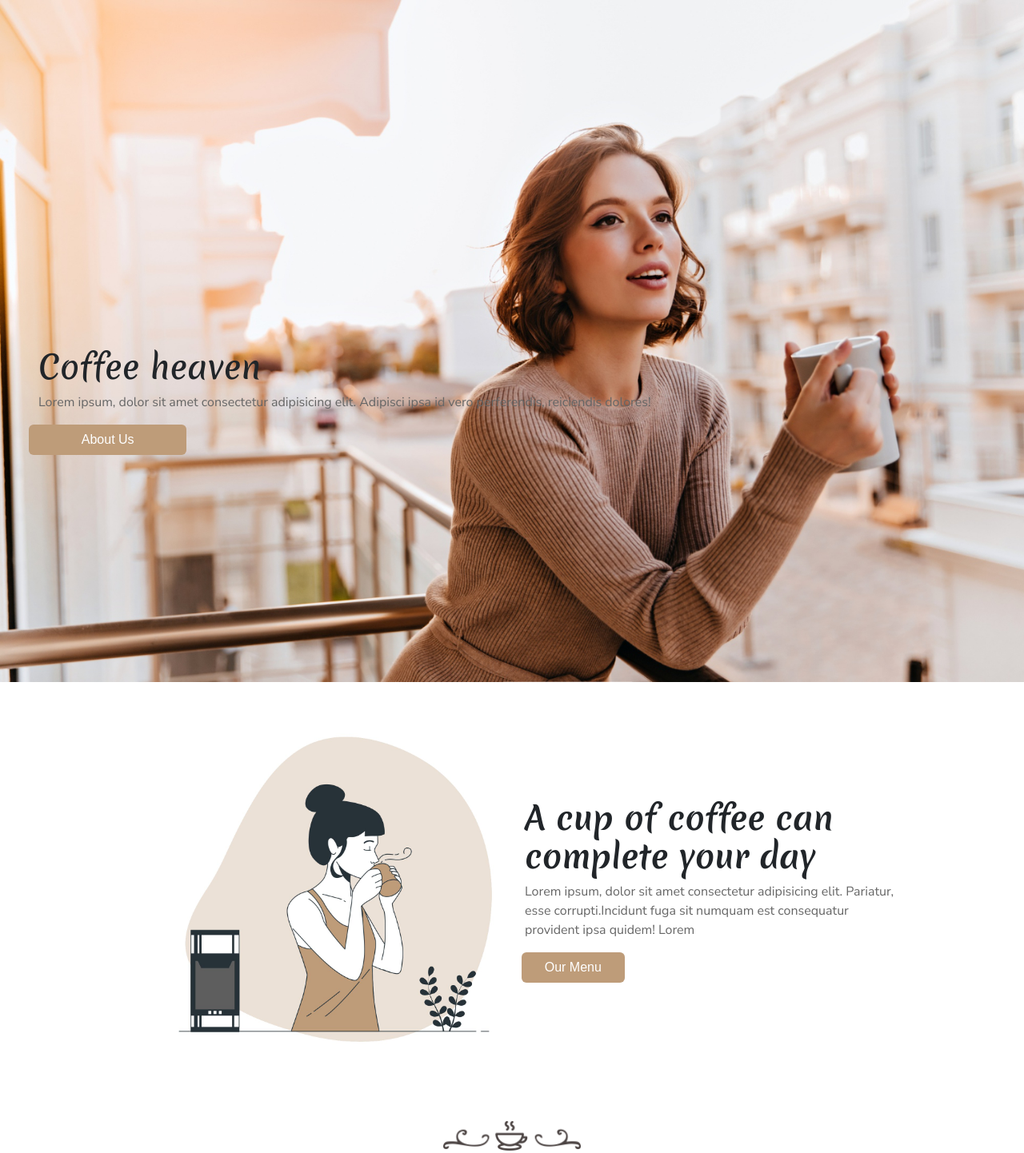
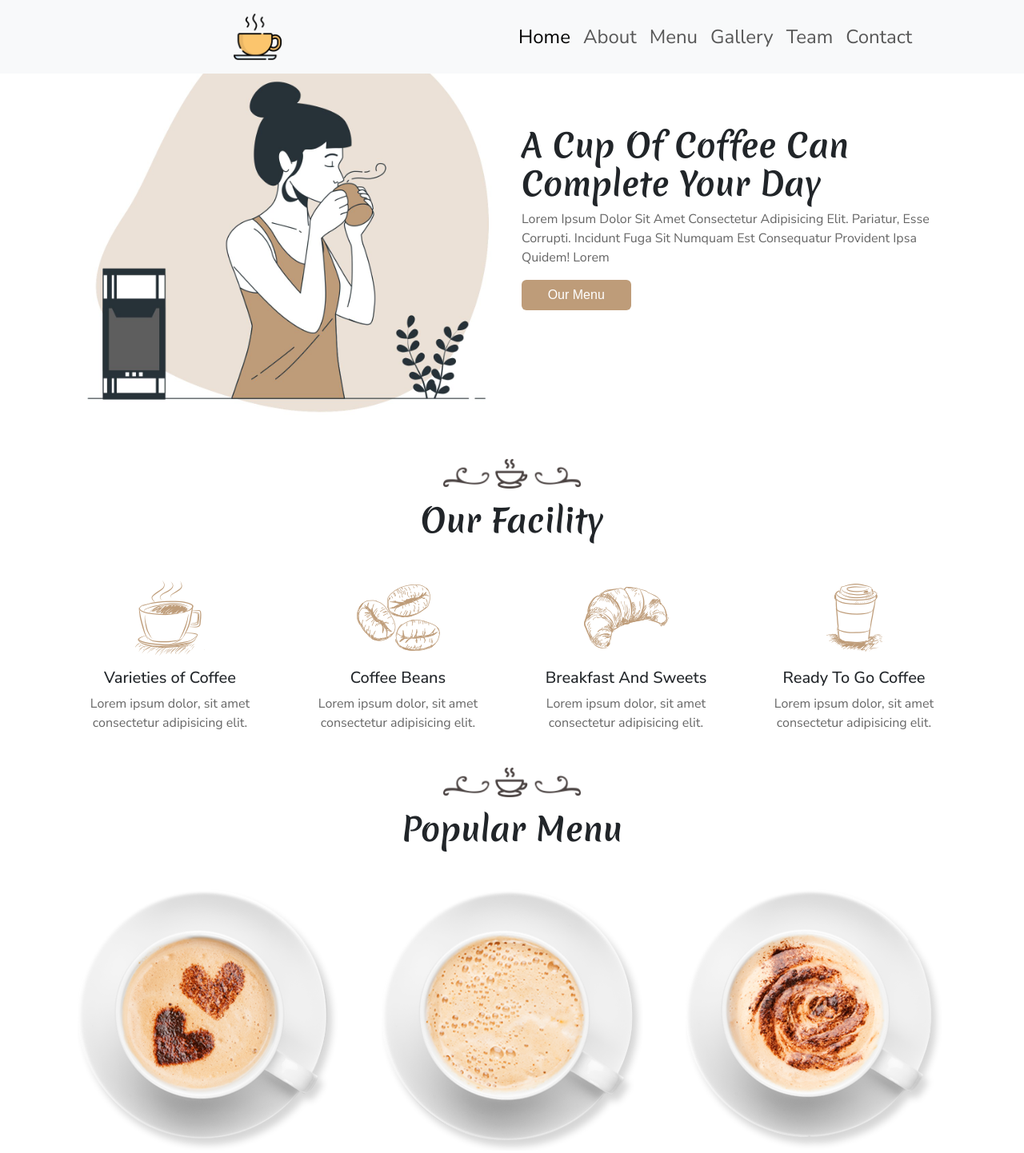
Before and after one commit to SaranyaSanthosh06/facility_bs, a plain HTML site: page index.html in a window 1280 px wide. Shown: the top 1442 px of the page at 80% size. Drawn offline with nearby package versions, Linux system fonts and the light colour scheme.

Commit message:
fourth commit

```diff
--- a/index.html
+++ b/index.html
@@ -30,8 +30,45 @@
 <body class="bg-white">
     <main> <!-- 1.parentContainer -->
 
+        <div>
+            <nav class="navbar navbar-expand-lg bg-body-tertiary p-3 fixed-top">
+                <div class="container-fluid">
+                    <div class="row w-100">
+                        <div class="col-6 text-center">
+                            <a class="navbar-brand m-0" href="#">
+                                <img src="./assests/images/logo.png" alt="logo" width="60" height="60" />
+                            </a>
+                        </div>
+                        <div class="collapse navbar-collapse col-6" id="navbarNav">
+                            <ul class="navbar-nav">
+                                <li class="nav-item fs-4">
+                                    <a class="nav-link active" aria-current="page" href="#">Home</a>
+                                </li>
+                                <li class="nav-item fs-4">
+                                    <a class="nav-link" href="#">About</a>
+                                </li>
+                                <li class="nav-item fs-4">
+                                    <a class="nav-link" href="#">Menu</a>
+                                </li>
+                                <li class="nav-item fs-4">
+                                    <a class="nav-link" href="#">Gallery</a>
+                                </li>
+                                <li class="nav-item fs-4">
+                                    <a class="nav-link" href="#">Team</a>
+                                </li>
+                                <li class="nav-item fs-4">
+                                    <a class="nav-link" href="#">Contact</a>
+                                </li>
+                            </ul>
+                        </div>
 
-        <div class="position-relative">
+                    </div>
+
+                </div>
+            </nav>
+
+
+            <!-- <div class="position-relative">
                 <img src="./assests/images/home-bg.jpg.jpeg" alt="home" class="w-100">
                 <div class="position-absolute top-50 px-5 py-2">
                     <div class="row justity-content-center">
@@ -50,26 +87,22 @@
                         <button class="col-3 btn btn-about">About Us</button>
                     </div>
                 </div>
+            </div> -->
+
+            <div class="ourMenu"><!--component-->
+            <div class="container"><!--container-->
+                <div class="row align-items-center"><!--Row-->
+                    <div class="col-12 col-sm-6 col-md-6 col-lg-6"><!--column-->
+                        <img src="./assests/images/about-img.jpg.jpeg" class="w-100" alt="ourmenu">
                     </div>
-
-        <div class="container-fluid">
-            <div class="row px-2 py-5">
-                <div class="col-6">
-                    <img src="./assests/images/about-img.jpg.jpeg" alt="about" class="float-end" width="70%" />
-                </div>
-                <div class="col-5 ps-3">
-                    <div class="h-100 d-flex flex-column justify-content-center">
-                        <div class="row w-100">
-                            <h1 class="fs fw-bolder">A cup of coffee can complete your day</h1>
-                        </div>
-                        <div class="row w-100">
-                            <p>Lorem ipsum, dolor sit amet consectetur adipisicing elit.
-                                Pariatur, esse corrupti.Incidunt fuga sit numquam est consequatur provident ipsa quidem!
-                                Lorem</p>
-                        </div>
-                        <div class="row ps-2">
-                            <button class="col-3 btn btn-about">Our Menu</button>
-                        </div>
+                    <div class="col-12 col-sm-6 col-md-6 col-lg-6"><!--column-->
+                        <h2 class="fs-1 fw-bold">A Cup Of Coffee
+                             Can Complete Your Day</h2>
+                        <p>Lorem Ipsum Dolor Sit Amet Consectetur
+                            Adipisicing Elit. Pariatur, Esse Corrupti.
+                            Incidunt Fuga Sit Numquam Est Consequatur Provident Ipsa Quidem! Lorem</p>
+                        <!-- <button class="brown">Our Menu</button> -->
+                        <button type="button" class="col-3 btn btn-about">Our Menu</button>
                     </div>
                 </div>
             </div>
@@ -81,7 +114,8 @@
                         <div
                             class="col-12 col-sm-12 col-md-12 col-lg-12 d-flex flex-column justify-content-center align-items-center py-2">
                             <!-- 5.column 1 -->
-                        <img src="./assests/images/heading-img.jpg.png" class="h-25 w-auto mb-3" alt="Heading Image">
+                            <img src="./assests/images/heading-img.jpg.png" class="h-25 w-auto mb-3"
+                                alt="Heading Image">
                             <h2 class="fs-1 fw-bold">Our Facility</h2>
                         </div>
                     </div>
@@ -89,7 +123,8 @@
                         <div class="col-12 col-sm-12 col-md-4 col-lg-3 yellow"> <!-- 5.column 1 -->
                             <div
                                 class="card w-100 rounded-0 border-0 d-flex flex-column justify-content-center align-items-center">
-                            <img src="./assests/images/icon-1.png" class="w-30 h-auto pt-3" alt="Varieties of Coffee">
+                                <img src="./assests/images/icon-1.png" class="w-30 h-auto pt-3"
+                                    alt="Varieties of Coffee">
                                 <div class="card-body d-flex flex-column justify-content-center align-items-center">
                                     <h5 class="card-title">Varieties of Coffee</h5>
                                     <p class="card-text text-center">Lorem ipsum dolor, sit amet consectetur adipisicing
@@ -111,7 +146,8 @@
                         <div class="col-12 col-sm-12 col-md-4 col-lg-3 purple"> <!-- 5.column 3 -->
                             <div
                                 class="card w-100 rounded-0 border-0 d-flex flex-column justify-content-center align-items-center">
-                            <img src="./assests/images/icon-3.png" class="w-30 h-auto pt-3" alt="Breakfast And Sweets">
+                                <img src="./assests/images/icon-3.png" class="w-30 h-auto pt-3"
+                                    alt="Breakfast And Sweets">
                                 <div class="card-body d-flex flex-column justify-content-center align-items-center">
                                     <h5 class="card-title">Breakfast And Sweets</h5>
                                     <p class="card-text text-center">Lorem ipsum dolor, sit amet consectetur adipisicing
@@ -122,7 +158,8 @@
                         <div class="col-12 col-sm-12 col-md-4 col-lg-3 green"> <!-- 5.column 4 -->
                             <div
                                 class="card w-100 rounded-0 border-0 d-flex flex-column justify-content-center align-items-center">
-                            <img src="./assests/images/icon-4.png" class="w-30 h-auto pt-3" alt="Ready To Go Coffee">
+                                <img src="./assests/images/icon-4.png" class="w-30 h-auto pt-3"
+                                    alt="Ready To Go Coffee">
                                 <div class="card-body d-flex flex-column justify-content-center align-items-center">
                                     <h5 class="card-title">Ready To Go Coffee</h5>
                                     <p class="card-text text-center">Lorem ipsum dolor, sit amet consectetur adipisicing
@@ -140,7 +177,8 @@
                         <div
                             class="col-12 col-sm-12 col-md-12 col-lg-12 d-flex flex-column justify-content-center align-items-center py-2">
                             <!-- 5.column 1 -->
-                        <img src="./assests/images/heading-img.jpg.png" class="h-25 w-auto mb-3" alt="Heading Image">
+                            <img src="./assests/images/heading-img.jpg.png" class="h-25 w-auto mb-3"
+                                alt="Heading Image">
                             <h2 class="fs-1 fw-bold">Popular Menu</h2>
                         </div>
                     </div>
@@ -148,7 +186,8 @@
                         <div class="col-12 col-sm-12 col-md-6 col-lg-4 yellow"> <!-- 5.column 1 -->
                             <div
                                 class="card w-100 rounded-0 border-0 d-flex flex-column justify-content-center align-items-center">
-                            <img src="./assests/images/menu-1.png" class="w-20 h-auto pt-3" alt="Varieties of Coffee">
+                                <img src="./assests/images/menu-1.png" class="w-20 h-auto pt-3"
+                                    alt="Varieties of Coffee">
                                 <div class="card-body d-flex flex-column justify-content-center align-items-center">
                                     <h5 class="card-title">Love You Coffee</h5>
                                 </div>
@@ -157,7 +196,8 @@
                         <div class="col-12 col-sm-12 col-md-6 col-lg-4 yellow"> <!-- 5.column 1 -->
                             <div
                                 class="card w-100 rounded-0 border-0 d-flex flex-column justify-content-center align-items-center">
-                            <img src="./assests/images/menu-2.png" class="w-20 h-auto pt-3" alt="Varieties of Coffee">
+                                <img src="./assests/images/menu-2.png" class="w-20 h-auto pt-3"
+                                    alt="Varieties of Coffee">
                                 <div class="card-body d-flex flex-column justify-content-center align-items-center">
                                     <h5 class="card-title">Cappuccino</h5>
                                 </div>
@@ -166,7 +206,8 @@
                         <div class="col-12 col-sm-12 col-md-6 col-lg-4 yellow"> <!-- 5.column 1 -->
                             <div
                                 class="card w-100 rounded-0 border-0 d-flex flex-column justify-content-center align-items-center">
-                            <img src="./assests/images/menu-3.png" class="w-20 h-auto pt-3" alt="Varieties of Coffee">
+                                <img src="./assests/images/menu-3.png" class="w-20 h-auto pt-3"
+                                    alt="Varieties of Coffee">
                                 <div class="card-body d-flex flex-column justify-content-center align-items-center">
                                     <h5 class="card-title">Mocha Coffee</h5>
                                 </div>
@@ -175,7 +216,8 @@
                         <div class="col-12 col-sm-12 col-md-6 col-lg-4 yellow"> <!-- 5.column 1 -->
                             <div
                                 class="card w-100 rounded-0 border-0 d-flex flex-column justify-content-center align-items-center">
-                            <img src="./assests/images/menu-4.png" class="w-20 h-auto pt-3" alt="Varieties of Coffee">
+                                <img src="./assests/images/menu-4.png" class="w-20 h-auto pt-3"
+                                    alt="Varieties of Coffee">
                                 <div class="card-body d-flex flex-column justify-content-center align-items-center">
                                     <h5 class="card-title">Frappuccino</h5>
                                 </div>
@@ -185,7 +227,8 @@
                         <div class="col-12 col-sm-12 col-md-6 col-lg-4 yellow"> <!-- 5.column 1 -->
                             <div
                                 class="card w-100 rounded-0 border-0 d-flex flex-column justify-content-center align-items-center">
-                            <img src="./assests/images/menu-5.png" class="w-20 h-auto pt-3" alt="Varieties of Coffee">
+                                <img src="./assests/images/menu-5.png" class="w-20 h-auto pt-3"
+                                    alt="Varieties of Coffee">
                                 <div class="card-body d-flex flex-column justify-content-center align-items-center">
                                     <h5 class="card-title">Black Coffee</h5>
                                 </div>
@@ -195,7 +238,8 @@
                         <div class="col-12 col-sm-12 col-md-6 col-lg-4 yellow"> <!-- 5.column 1 -->
                             <div
                                 class="card w-100 rounded-0 border-0 d-flex flex-column justify-content-center align-items-center">
-                            <img src="./assests/images/menu-6.png" class="w-20 h-auto pt-3" alt="Varieties of Coffee">
+                                <img src="./assests/images/menu-6.png" class="w-20 h-auto pt-3"
+                                    alt="Varieties of Coffee">
                                 <div class="card-body d-flex flex-column justify-content-center align-items-center">
                                     <h5 class="card-title">Love Heart Coffee</h5>
                                 </div>
@@ -211,7 +255,8 @@
                         <div
                             class="col-12 col-sm-12 col-md-12 col-lg-12 d-flex flex-column justify-content-center align-items-center py-2">
                             <!-- 5.column 1 -->
-                        <img src="./assests/images/heading-img.jpg.png" class="h-25 w-auto mb-3" alt="Heading Image">
+                            <img src="./assests/images/heading-img.jpg.png" class="h-25 w-auto mb-3"
+                                alt="Heading Image">
                             <h2 class="fs-1 fw-bold">Our Gallery</h2>
                         </div>
                     </div>
@@ -219,28 +264,32 @@
                         <div class="col-12 col-sm-12 col-md-6 col-lg-4 yellow"> <!-- 5.column 1 -->
                             <div
                                 class="card w-100 rounded-0 border-0 d-flex flex-column justify-content-center align-items-center">
-                            <img src="./assests/images/gallery-1.jpg.jpeg" class="w-100 h-auto pt-3" alt="Varieties of Coffee">
+                                <img src="./assests/images/gallery-1.jpg.jpeg" class="w-100 h-auto pt-3"
+                                    alt="Varieties of Coffee">
 
                             </div>
                         </div>
                         <div class="col-12 col-sm-12 col-md-6 col-lg-4 yellow"> <!-- 5.column 1 -->
                             <div
                                 class="card w-100 rounded-0 border-0 d-flex flex-column justify-content-center align-items-center">
-                            <img src="./assests/images/gallery-2.jpg.jpeg" class="w-100 h-auto pt-3" alt="Varieties of Coffee">
+                                <img src="./assests/images/gallery-2.jpg.jpeg" class="w-100 h-auto pt-3"
+                                    alt="Varieties of Coffee">
 
                             </div>
                         </div>
                         <div class="col-12 col-sm-12 col-md-6 col-lg-4 yellow"> <!-- 5.column 1 -->
                             <div
                                 class="card w-100 rounded-0 border-0 d-flex flex-column justify-content-center align-items-center">
-                            <img src="./assests/images/gallery-3.jpg.jpeg" class="w-100 h-auto pt-3" alt="Varieties of Coffee">
+                                <img src="./assests/images/gallery-3.jpg.jpeg" class="w-100 h-auto pt-3"
+                                    alt="Varieties of Coffee">
 
                             </div>
                         </div>
                         <div class="col-12 col-sm-12 col-md-6 col-lg-4 yellow"> <!-- 5.column 1 -->
                             <div
                                 class="card w-100 rounded-0 border-0 d-flex flex-column justify-content-center align-items-center">
-                            <img src="./assests/images/gallery-4.jpg.jpeg" class="w-100 h-auto pt-3" alt="Varieties of Coffee">
+                                <img src="./assests/images/gallery-4.jpg.jpeg" class="w-100 h-auto pt-3"
+                                    alt="Varieties of Coffee">
 
                             </div>
                         </div>
@@ -248,7 +297,8 @@
                         <div class="col-12 col-sm-12 col-md-6 col-lg-4 yellow"> <!-- 5.column 1 -->
                             <div
                                 class="card w-100 rounded-0 border-0 d-flex flex-column justify-content-center align-items-center">
-                            <img src="./assests/images/gallery-5.jpg.jpeg" class="w-100 h-auto pt-3" alt="Varieties of Coffee">
+                                <img src="./assests/images/gallery-5.jpg.jpeg" class="w-100 h-auto pt-3"
+                                    alt="Varieties of Coffee">
 
                             </div>
                         </div>
@@ -256,7 +306,8 @@
                         <div class="col-12 col-sm-12 col-md-6 col-lg-4 yellow"> <!-- 5.column 1 -->
                             <div
                                 class="card w-100 rounded-0 border-0 d-flex flex-column justify-content-center align-items-center">
-                            <img src="./assests/images/gallery-6.jpg.jpeg" class="w-100 h-auto pt-3" alt="Varieties of Coffee">
+                                <img src="./assests/images/gallery-6.jpg.jpeg" class="w-100 h-auto pt-3"
+                                    alt="Varieties of Coffee">
 
                             </div>
                         </div>
@@ -271,7 +322,8 @@
                         <div
                             class="col-12 col-sm-12 col-md-12 col-lg-12 d-flex flex-column justify-content-center align-items-center py-2">
                             <!-- 5.column 1 -->
-                        <img src="./assests/images/heading-img.jpg.png" class="h-25 w-auto mb-3" alt="Heading Image">
+                            <img src="./assests/images/heading-img.jpg.png" class="h-25 w-auto mb-3"
+                                alt="Heading Image">
                             <h2 class="fs-1 fw-bold">Our Team</h2>
                         </div>
                     </div>
@@ -279,7 +331,8 @@
                         <div class="col-12 col-sm-12 col-md-6 col-lg-4 yellow"> <!-- 5.column 1 -->
                             <div
                                 class="card w-100 rounded-0 border-0 d-flex flex-column justify-content-center align-items-center">
-                            <img src="./assests/images/our-team-1.jpg.jpeg" class="w-100 h-auto pt-3" alt="Varieties of Coffee">
+                                <img src="./assests/images/our-team-1.jpg.jpeg" class="w-100 h-auto pt-3"
+                                    alt="Varieties of Coffee">
                                 <div class="card-body d-flex flex-column justify-content-center align-items-center">
                                     <h5 class="card-title">John Deo</h5>
                                 </div>
@@ -288,7 +341,8 @@
                         <div class="col-12 col-sm-12 col-md-6 col-lg-4 yellow"> <!-- 5.column 1 -->
                             <div
                                 class="card w-100 rounded-0 border-0 d-flex flex-column justify-content-center align-items-center">
-                            <img src="./assests/images/our-team-2.jpg.jpeg" class="w-100 h-auto pt-3" alt="Varieties of Coffee">
+                                <img src="./assests/images/our-team-2.jpg.jpeg" class="w-100 h-auto pt-3"
+                                    alt="Varieties of Coffee">
                                 <div class="card-body d-flex flex-column justify-content-center align-items-center">
                                     <h5 class="card-title">John Deo</h5>
                                 </div>
@@ -297,7 +351,8 @@
                         <div class="col-12 col-sm-12 col-md-6 col-lg-4 yellow"> <!-- 5.column 1 -->
                             <div
                                 class="card w-100 rounded-0 border-0 d-flex flex-column justify-content-center align-items-center">
-                            <img src="./assests/images/our-team-3.jpg.jpeg" class="w-100 h-auto pt-3" alt="Varieties of Coffee">
+                                <img src="./assests/images/our-team-3.jpg.jpeg" class="w-100 h-auto pt-3"
+                                    alt="Varieties of Coffee">
                                 <div class="card-body d-flex flex-column justify-content-center align-items-center">
                                     <h5 class="card-title">John Deo</h5>
                                 </div>
@@ -306,7 +361,8 @@
                         <div class="col-12 col-sm-12 col-md-6 col-lg-4 yellow"> <!-- 5.column 1 -->
                             <div
                                 class="card w-100 rounded-0 border-0 d-flex flex-column justify-content-center align-items-center">
-                            <img src="./assests/images/our-team-4.jpg.jpeg" class="w-100 h-auto pt-3" alt="Varieties of Coffee">
+                                <img src="./assests/images/our-team-4.jpg.jpeg" class="w-100 h-auto pt-3"
+                                    alt="Varieties of Coffee">
                                 <div class="card-body d-flex flex-column justify-content-center align-items-center">
                                     <h5 class="card-title">John Deo</h5>
                                 </div>
@@ -316,7 +372,8 @@
                         <div class="col-12 col-sm-12 col-md-6 col-lg-4 yellow"> <!-- 5.column 1 -->
                             <div
                                 class="card w-100 rounded-0 border-0 d-flex flex-column justify-content-center align-items-center">
-                            <img src="./assests/images/our-team-5.jpg.jpeg" class="w-100 h-auto pt-3" alt="Varieties of Coffee">
+                                <img src="./assests/images/our-team-5.jpg.jpeg" class="w-100 h-auto pt-3"
+                                    alt="Varieties of Coffee">
                                 <div class="card-body d-flex flex-column justify-content-center align-items-center">
                                     <h5 class="card-title">John Deo</h5>
                                 </div>
@@ -326,7 +383,8 @@
                         <div class="col-12 col-sm-12 col-md-6 col-lg-4 yellow"> <!-- 5.column 1 -->
                             <div
                                 class="card w-100 rounded-0 border-0 d-flex flex-column justify-content-center align-items-center">
-                            <img src="./assests/images/our-team-6.jpg.jpeg" class="w-100 h-auto pt-3" alt="Varieties of Coffee">
+                                <img src="./assests/images/our-team-6.jpg.jpeg" class="w-100 h-auto pt-3"
+                                    alt="Varieties of Coffee">
                                 <div class="card-body d-flex flex-column justify-content-center align-items-center">
                                     <h5 class="card-title">John Deo</h5>
                                 </div>
```
Lines whose indentation alone changed are shown as unchanged.
